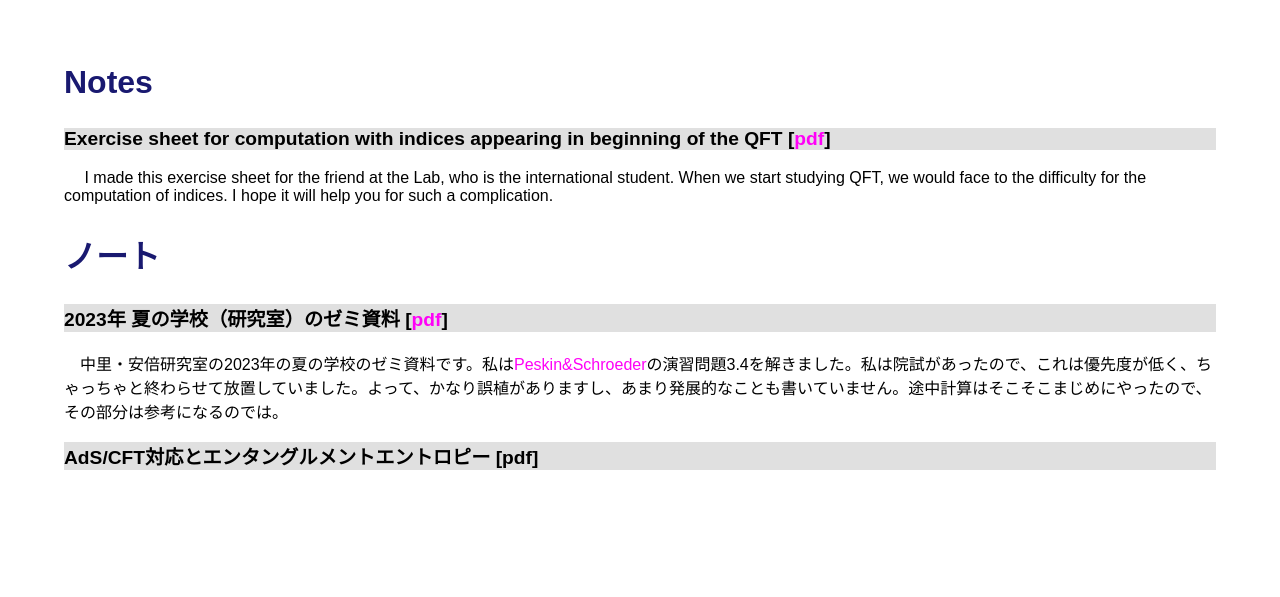
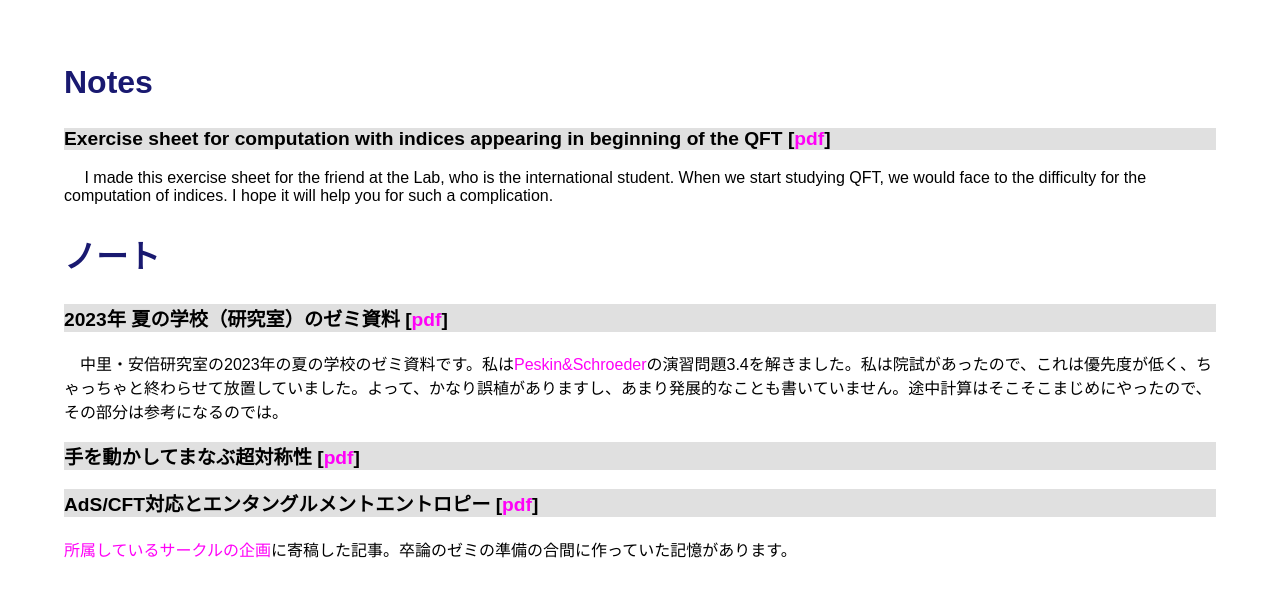
Before and after one commit to dxmegvpw/imiya.github.io, a Jekyll site: the page miya/notes/notes.html, which Jekyll copies as it is, in a window 1280 px wide. Shown: the top 597 px of the page. Built offline with Jekyll 4.4.1, drawn with Linux system fonts in a browser that asks for light colours.

Commit message:
Update files

```diff
--- a/miya/index.html
+++ b/miya/index.html
@@ -64,7 +64,10 @@
             <a href="notes/notes.html">Some notes in English and/or Japanese</a>
         </li>
         <li>
-            AdS/CFT対応とエンタングルメントエントロピー (アドベントカレンダー2023の企画記事) [<a href="notes/notes.html#adscft_and_ee">リンク</a>]
+            手を動かしてまなぶ超対称性[<a href="notes/notes.html#susy_by_hand">リンク</a>]
+        </li>
+        <li>
+            AdS/CFT対応とエンタングルメントエントロピー[<a href="notes/notes.html#adscft_and_ee">リンク</a>]
         </li>
         <li>
             <a href="miscellany/miscellany.html">その他、雑多な文章</a>
--- a/miya/miscellany/miscellany.html
+++ b/miya/miscellany/miscellany.html
@@ -22,11 +22,9 @@
     <ul>
         <li>
             粒子の自由度と小群<br>
-            （質量の有無で粒子の自由度が離散的に変化することがとても不思議だったので勉強しました。）
         </li>
         <li>
             10次元のスピノールと4次元のスピノールの関係<br>
-            （卒論を書くための勉強をしていたときに、かなり私が引っ掛かった部分でした。4次元の有効理論をトップダウンで求めるためには重要な部分です。）
         </li>
     </ul>
 
@@ -35,7 +33,7 @@
 
     <ul>
         <li>
-            <a href="bz/bz_review.html">私とB'zの話</a>
+            <a href="my_favorite_music/my_favorite_music.html">My favorite music</a>
         </li>
     </ul>
 
--- a/miya/notes/notes.html
+++ b/miya/notes/notes.html
@@ -34,12 +34,18 @@
         &emsp;中里・安倍研究室の2023年の夏の学校のゼミ資料です。私は<a href="https://www.amazon.co.jp/dp/0201503972" target="_blank">Peskin&Schroeder</a>の演習問題3.4を解きました。私は院試があったので、これは優先度が低く、ちゃっちゃと終わらせて放置していました。よって、かなり誤植がありますし、あまり発展的なことも書いていません。途中計算はそこそこまじめにやったので、その部分は参考になるのでは。
     </p>
 
+    <h3 id="susy_by_hand">
+        手を動かしてまなぶ超対称性
+        [<a href="https://dxmegvpw.github.io/docs/notes/adv_20231214.pdf">pdf</a>]
+    </h3>
+
     <h3 id="adscft_and_ee">
         AdS/CFT対応とエンタングルメントエントロピー
-        [pdf]
+        [<a href="https://dxmegvpw.github.io/docs/notes/adv_20231221.pdf">pdf</a>]
     </h3>
 
     <p>
+       <a href="https://wathematica-adv-2023.vercel.app/" target="_blank">所属しているサークルの企画</a>に寄稿した記事。卒論のゼミの準備の合間に作っていた記憶があります。
     </p>
 
 </body>
```
Also changed, not shown: miya/miscellany/bz/bz_review.html (deleted, +0 -24 lines), miya/miscellany/my_favorite_music/my_favorite_music.html (added, +17 -0 lines).
